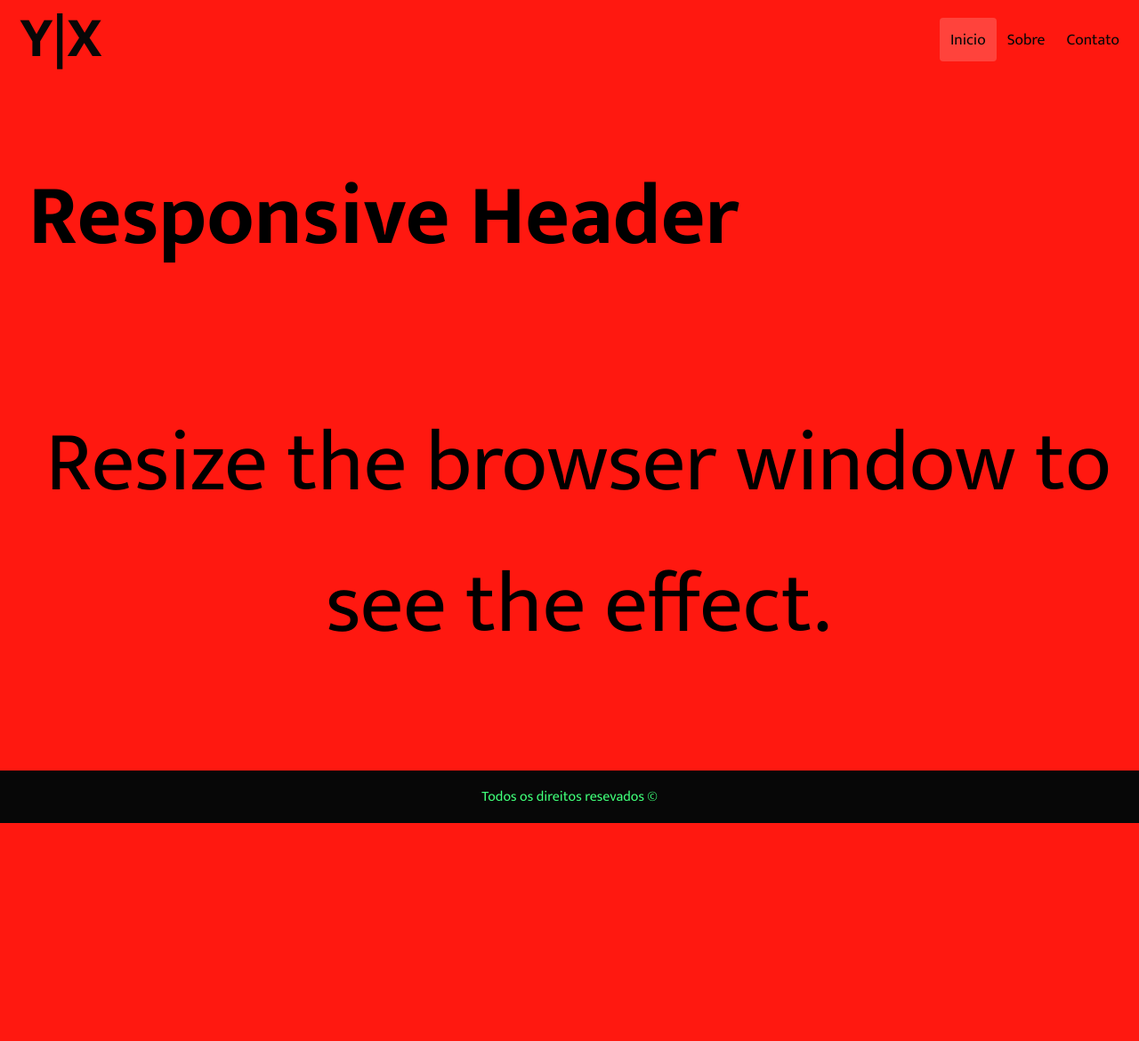
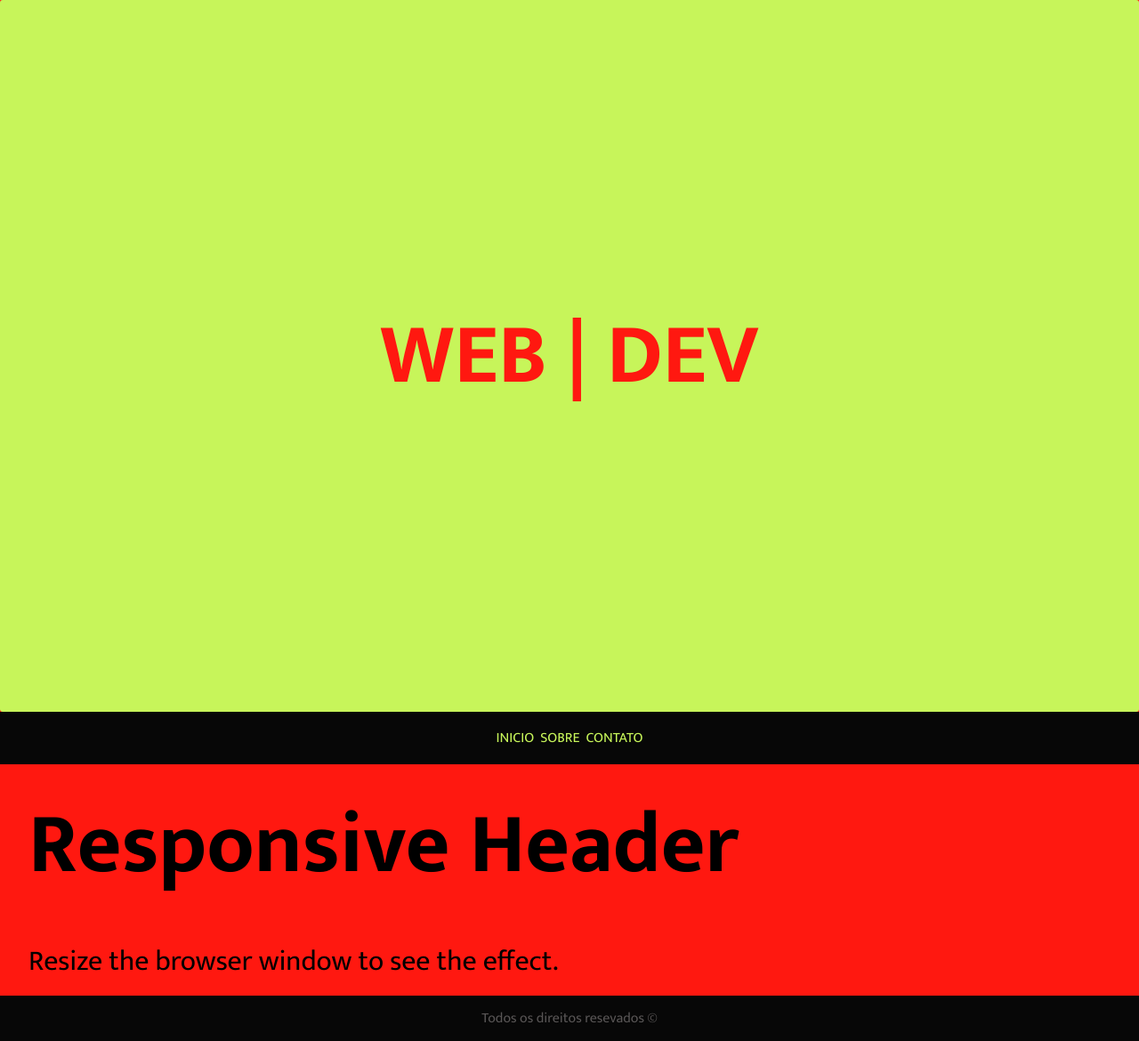
Before and after one commit to JuniorDeLonge/Dev, a plain HTML site: page index.html in a window 1280 px wide. Shown: the whole page at 89% size. Before the commit the page ends 925 px from the top, so only its background shows below. Drawn offline with Linux system fonts and the light colour scheme.

Commit message:
Add files via upload

```diff
--- a/index.html
+++ b/index.html
@@ -9,23 +9,24 @@
         <meta http-equiv="X-UA-Compatible" content="ie=edge">
         <meta name="viewport" content="width=device-width, initial-scale=1">
         <link rel="stylesheet" href="style.css">
-        <title>Y|X</title>
+        <title>WEB | DEV</title>
     </head>
 
 <body>
 
     <div class="header">
-        <a href="#default" class="logo">Y|X</a>
-        <div class="header-right">
-            <a class="active" href="#home">Inicio</a>
-            <a href="#contact">Sobre</a>
-            <a href="#about">Contato</a>
-        </div>
+        <a href="#inicio" class="logo">WEB | DEV</a>
+    </div>
+
+    <div class="header-right">
+        <a class="active" href="#inicio">INICIO</a>
+        <a href="#sobre">SOBRE</a>
+        <a href="#contato">CONTATO</a>
     </div>
 
     <div style="padding-left:20px">
         <h1>Responsive Header</h1>
-        <p class="pp">Resize the browser window to see the effect.</p>
+        <p>Resize the browser window to see the effect.</p>
     </div>
 
     <footer class="footer">
--- a/style.css
+++ b/style.css
@@ -1,27 +1,60 @@
 @import url("https://fonts.googleapis.com/css2?family=Mukta:wght@200;400;500;700&display=swap");
+
+:root {
+    --verde-color: #c7f55a;
+    --laranja-color: #ff1810;
+    --preto-color: #070707;
+    --cinza-color: #585555;
+
+}
+
+* {
+    margin: 0;
+    padding: 0;
+    box-sizing: border-box;
+    text-decoration: none;
+}
 
 body {
     margin: 0;
     padding: 0;
-    box-sizing: border-box;
-    background: rgb(255, 24, 16);
+    background: var(--laranja-color);
     font-family: "Mukta", sans-serif;
+    width: 100%;
+    max-width: 100%;
 }
 
 .header {
-    overflow: hidden;
-    padding: 20px 10px;
+    display: flex;
+    width: 100%;
+    height: 100vh;
+    flex-direction: row;
+    justify-content: center;
+    align-items: center;
+    gap: 14px;
 }
 
 .header a {
-    float: left;
-    color: #070707;
-    text-align: center;
-    padding: 12px;
+    color: var(--preto-color);
     text-decoration: none;
-    font-size: 1.1rem;
-    line-height: 25px;
-    border-radius: 4px;
+    font-size: 1.5rem;
+    border-radius: 3px;
+    justify-content: center;
+    align-items: center;
+    display: flex;
+    padding: 10px;
+}
+
+.logo {
+    color: var(--preto-color);
+    text-decoration: none;
+    font-size: 1.5rem;
+    justify-content: center;
+    align-items: center;
+    display: flex;
+    width: 100%;
+    height: 100vh;
+    padding: 5px;
 }
 
 h1 {
@@ -34,38 +67,65 @@ h1 {
     padding: 12px;
 }
 
-.pp {
+p {
     text-align: center;
-    justify-content: center;
-    font-size: 6rem;
+    justify-content: flex-start;
+    font-size: 2rem;
     display: flex;
     flex-direction: row;
     flex-wrap: wrap;
-    padding: 10px;
+    padding: 12px;
 }
 
 .header a.logo {
-    font-size: 4rem;
+    font-size: 6rem;
     font-weight: bold;
+    background-color: var(--verde-color);
+    display: flex;
+    flex-direction: row;
+    flex-wrap: nowrap;
+    justify-content: center;
+    align-items: center;
 }
 
 .header a:hover {
-    background-color: rgb(255, 67, 60);
-    color: #070707;
+    color: var(--preto-color);
+    background-color: var(--verde-color);
+}
+
+.header a.logo:hover {
+    color: var(--laranja-color);
+    background-color: var(--verde-color);
 }
 
 .header a.active {
-    background-color: rgb(255, 67, 60);
-    color: #070707;
+    color: var(--preto-color);
 }
 
 .header-right {
-    float: right;
+    display: flex;
+    padding: 16px;
+    flex-direction: row;
+    flex-wrap: wrap;
+    justify-content: center;
+    align-items: center;
+    gap: 7px;
+    align-content: space-around;
+    background-color: var(--preto-color);
 }
 
-.footer {
-    background: #070707;
-    color: #3fff79;
+.header-right a {
+    color: var(--verde-color);
+}
+
+.header-right a:hover {
+    color: var(--laranja-color);
+}
+
+.footer,
+.copyright p {
+    background-color: var(--preto-color);
+    color: var(--cinza-color);
     font-size: 1rem;
     display: flex;
     justify-items: center;
@@ -83,22 +143,24 @@ h1 {
 
 /* Works on Chrome, Edge, and Safari */
 *::-webkit-scrollbar {
-    width: 10px;
+    width: 7px;
 }
+
 /* BG */
 *::-webkit-scrollbar-track {
-    background: rgb(255, 24, 16);
+    background: var(--verde-color);
 }
+
 /* Thumb */
 *::-webkit-scrollbar-thumb {
-    background-color: #070707;
-    border-radius: 10px;
-    border: 4px solid #070707;
+    background-color: var(--preto-color);
+    border-radius: 7px;
+    border: 2px solid var(--preto-color);
 }
 
 /* Fim do Scrollbar Colorido - @juniordelonge */
 
-@media screen and (max-width: 500px) {
+@media screen and (max-width: 790px) {
     .header a {
         float: none;
         display: block;
@@ -110,11 +172,11 @@ h1 {
     }
 
     h1,
-    .pp {
-        font-size: 3rem;
+    p {
+        font-size: 1rem;
     }
 
     .header a.logo {
-        font-size: 2rem;
+        font-size: 3rem;
     }
 }
```
